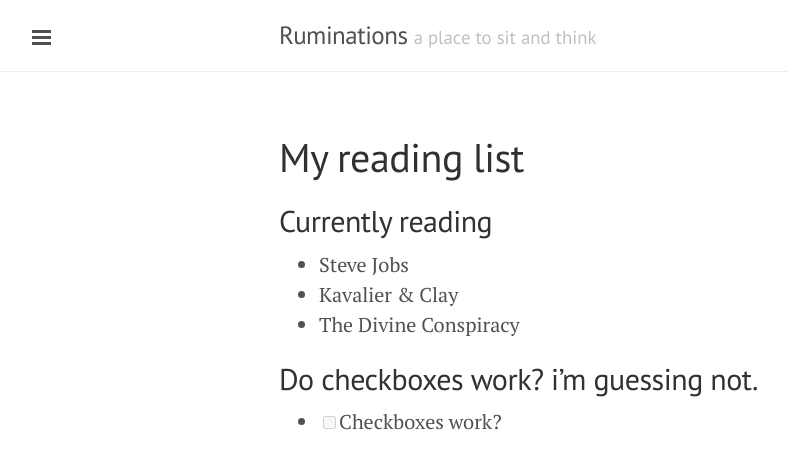
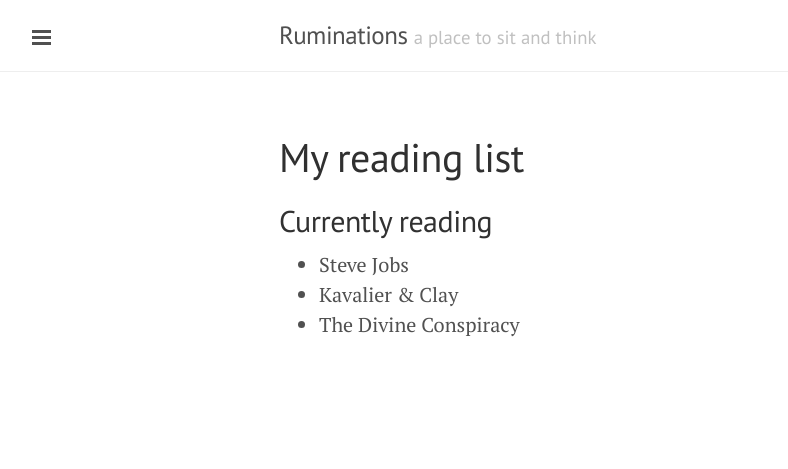
Before and after one commit to jrsconfitto/jrsconfitto.github.io, a Jekyll site: the page built from reading-list.md, in a window 1280 px wide. Shown: the top 469 px of the page, without its empty margins (1-789 px from the left). Built offline with Jekyll 4.4.1, drawn with Linux system fonts in a browser that asks for light colours; Markdown is read by kramdown in place of the engine named in the settings.

Commit message:
Back out my test file

```diff
--- a/reading-list.md
+++ b/reading-list.md
@@ -8,7 +8,3 @@ title: My reading list
 * Steve Jobs
 * Kavalier & Clay
 * The Divine Conspiracy
-
-## Do checkboxes work? i'm guessing not.
-
-* [ ] Checkboxes work?
```
